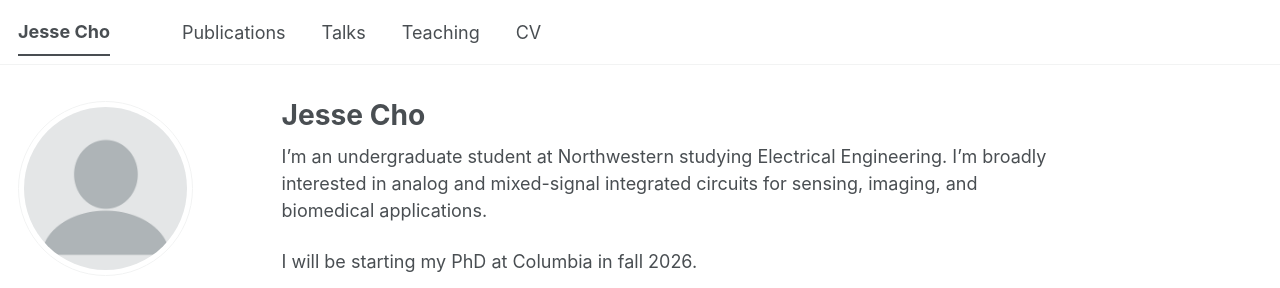
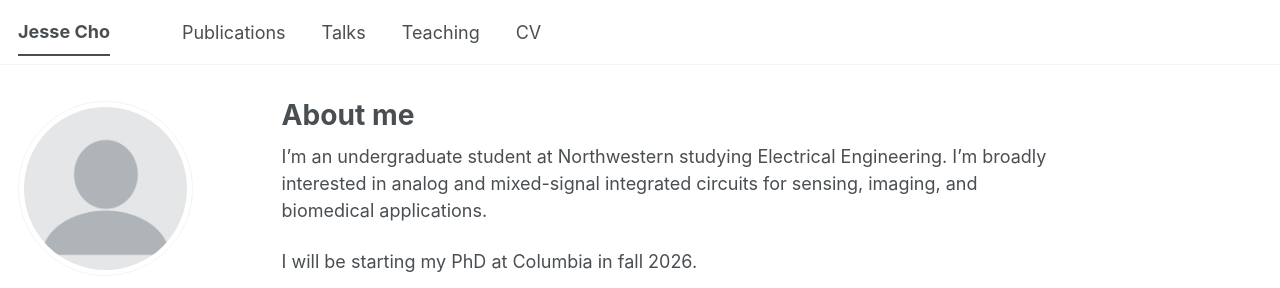
Before and after one commit to chojesse/chojesse.github.io, a Jekyll site: the page built from _pages/about.md, in a window 1280 px wide. Shown: the top 288 px of the page. Built offline with Jekyll 4.4.1, drawn with Linux system fonts in a browser that asks for light colours; a script bundle is joined from its source files by our own code; library files that are not in the unit come from our copies.

```diff
--- a/_pages/about.md
+++ b/_pages/about.md
@@ -1,6 +1,6 @@
 ---
 permalink: /
-title: "Jesse Cho"
+title: "About me"
 author_profile: true
 redirect_from:
   - /about/
--- a/_pages/talks.html
+++ b/_pages/talks.html
@@ -1,6 +1,6 @@
 ---
 layout: archive
-title: "Talks and presentations"
+title: "Talks"
 permalink: /talks/
 author_profile: true
 ---
```
